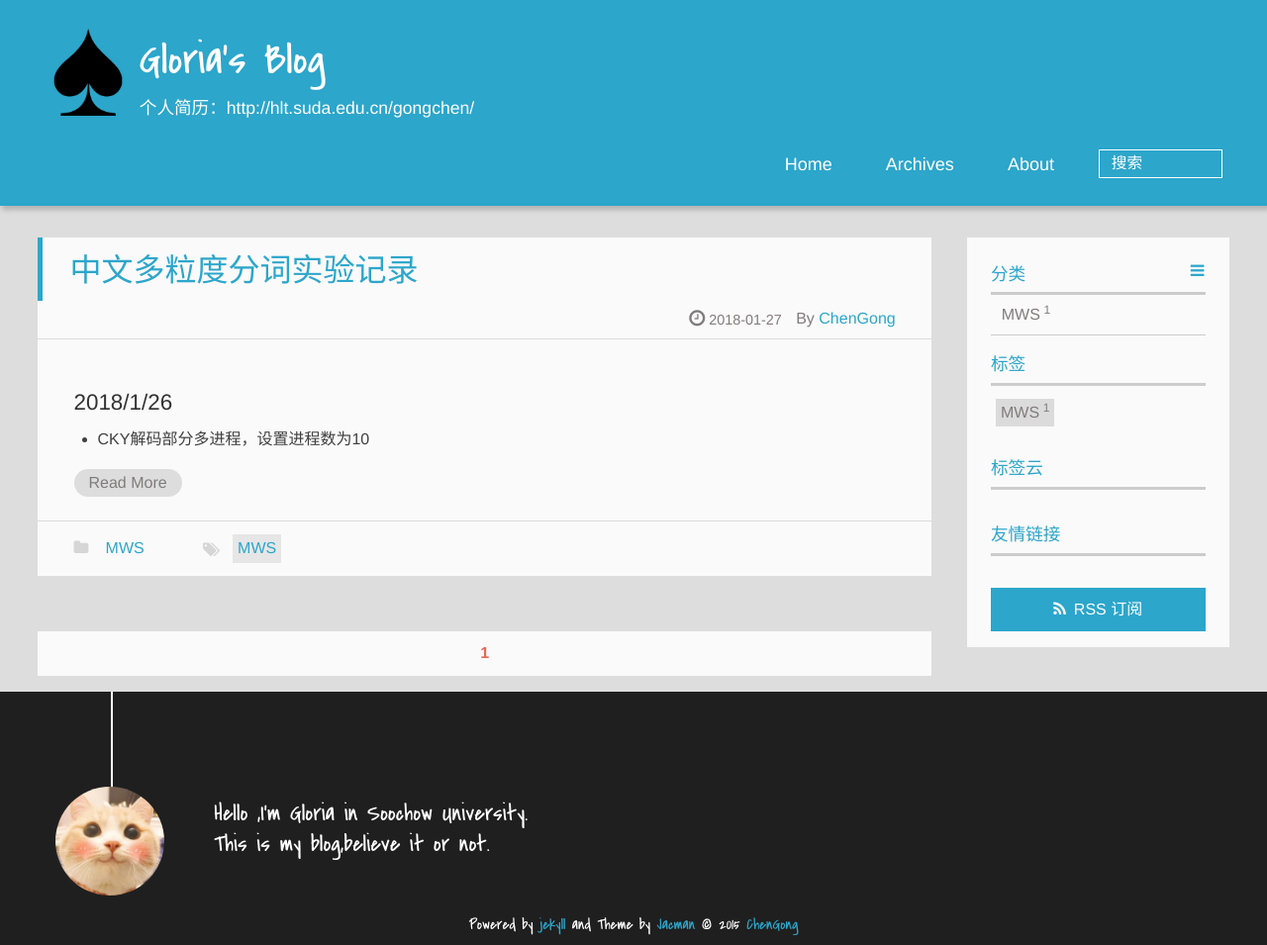
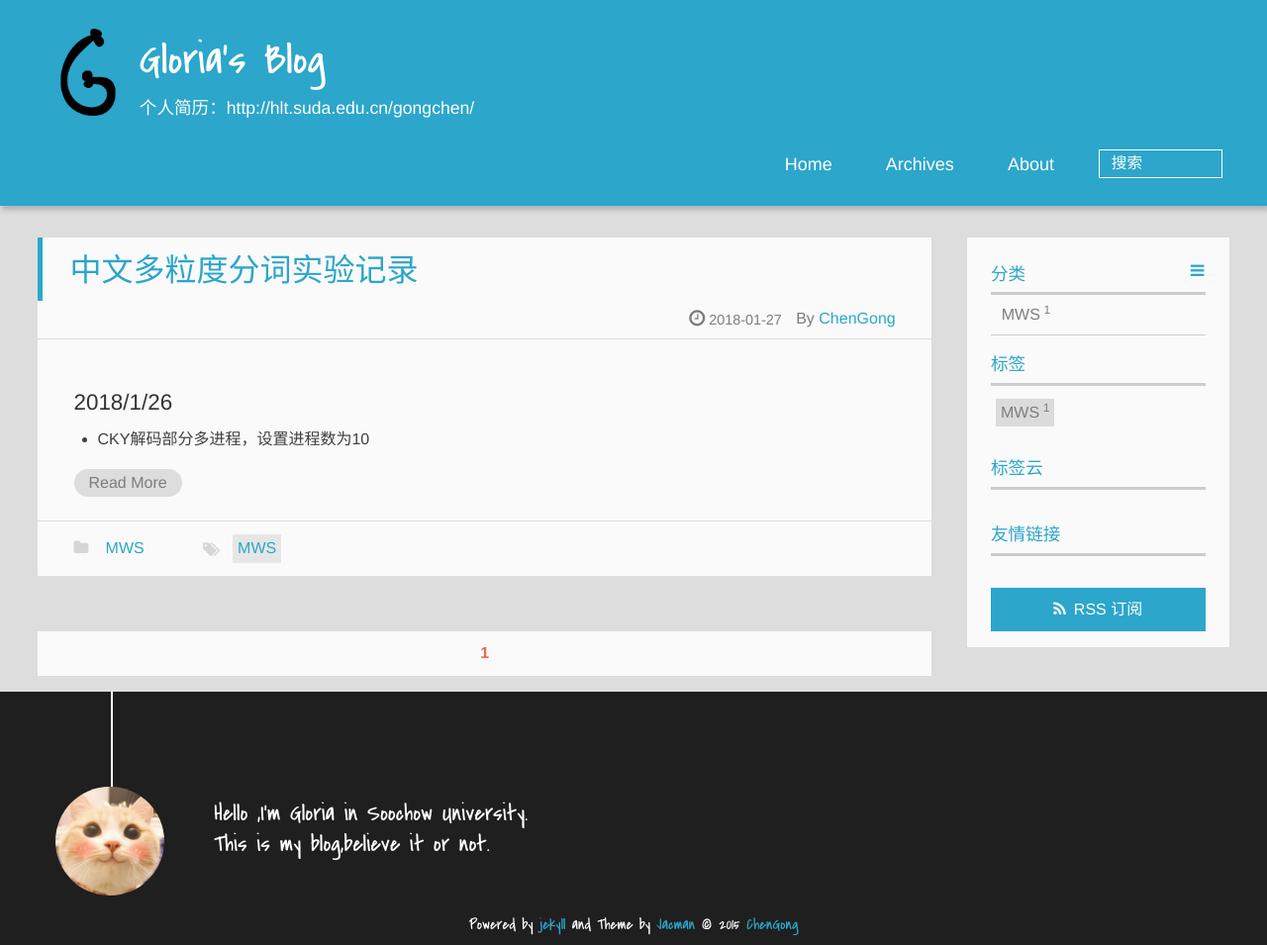
Before and after one commit to gloria0108/gloria0108.github.io, a Jekyll site: the page built from index.html, in a window 1280 px wide. Shown: the whole page at 99% size. Built offline with Jekyll 4.4.1, drawn with Linux system fonts in a browser that asks for light colours; Markdown is read by kramdown in place of the engine named in the settings; the list of posts is cut into pages by our own code.

Commit message:
Update _config.yml

```diff
--- a/_config.yml
+++ b/_config.yml
@@ -71,7 +71,7 @@ rss: /atom.xml ## RSS address.
 #### Image
 imglogo:
   enable: true             ## display image logo true/false.
-  src: img/logo.png        ## `.svg` and `.png` are recommended,please put image into the theme folder `/jacman/source/img`.
+  src: img/g.png        ## `.svg` and `.png` are recommended,please put image into the theme folder `/jacman/source/img`.
 favicon: img/bitbug_favicon.ico   ## size:32px*32px,`.ico` is recommended,please put image into the theme folder `/jacman/source/img`.
 apple_icon: img/jacman.jpg ## size:114px*114px,please put image into the theme folder `/jacman/source/img`.
 author_img: gloria0108.github.io/assets/img/author.jpg ## size:220px*220px.display author avatar picture.if don't want to display,please don't set this.
```
